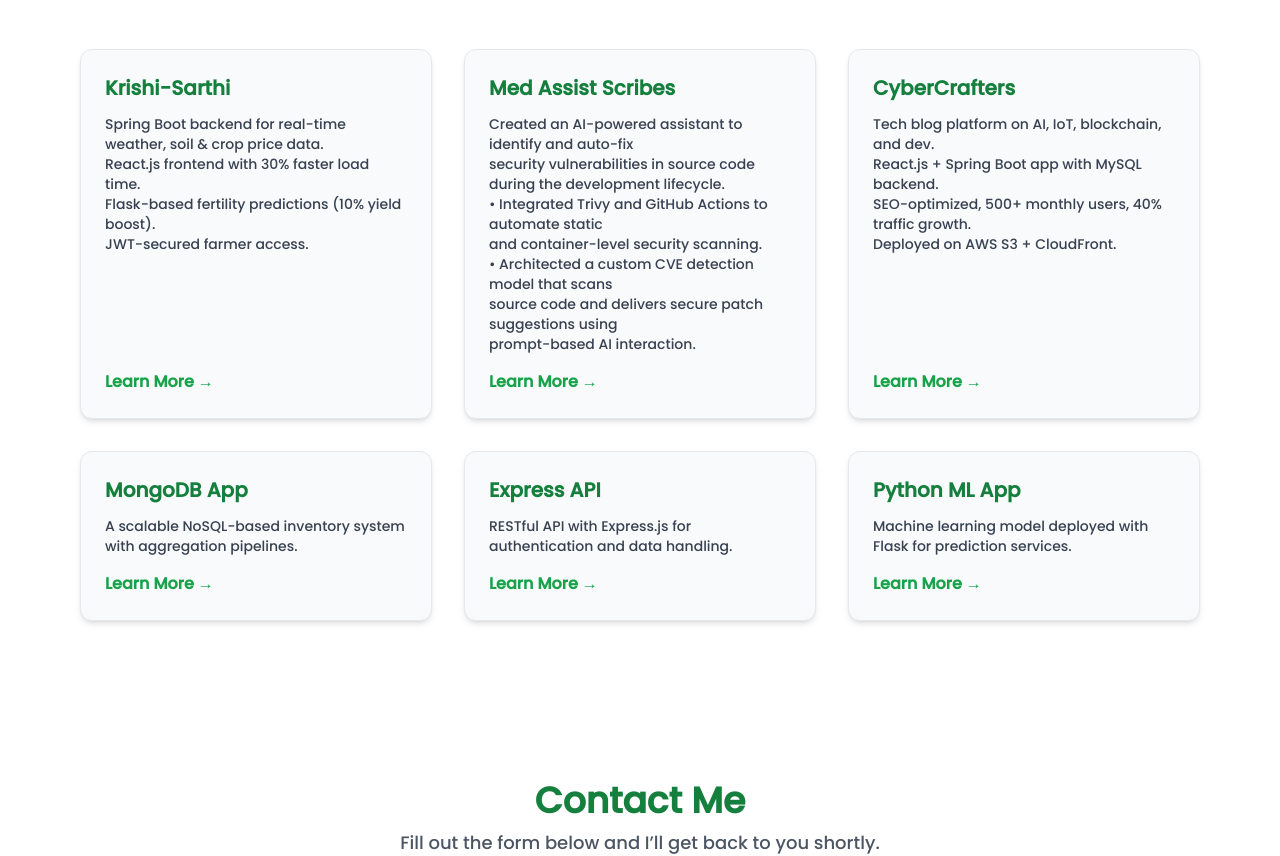
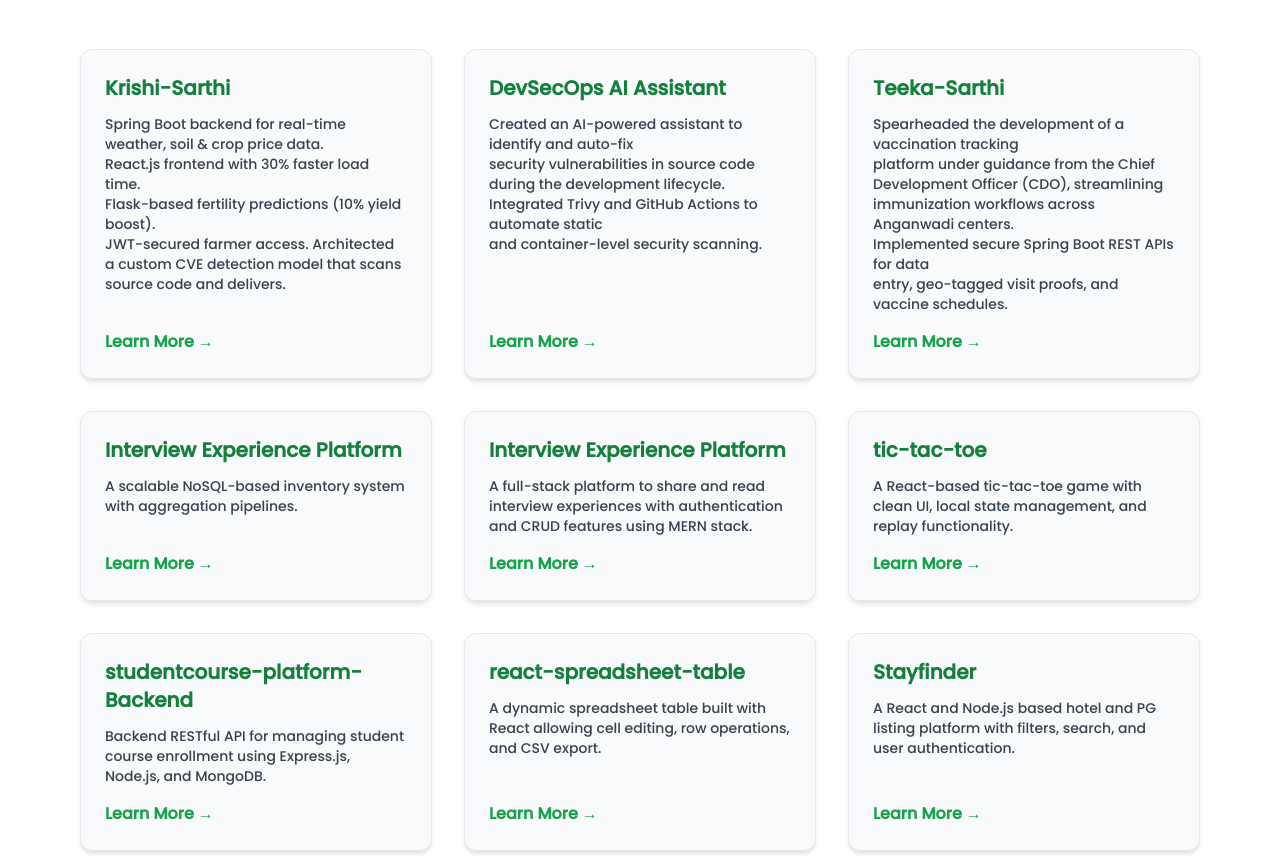
Before and after one commit to anshika-panwar-05-code/Portfolio, a React (Vite) app: page / in a window 1280 px wide. Shown: the part 1786-2642 px from the top of the page. Built offline with nearby package versions, Linux system fonts and the light colour scheme.

Commit message:
Update PortFolio.jsx

```diff
--- a/src/components/PortFolio.jsx
+++ b/src/components/PortFolio.jsx
@@ -20,48 +20,66 @@
       desc: `Spring Boot backend for real-time weather, soil & crop price data.
 React.js frontend with 30% faster load time.
 Flask-based fertility predictions (10% yield boost).
-JWT-secured farmer access.`,
-      code: "https://github.com/Singh-Aviraj",
+JWT-secured farmer access. Architected a custom CVE detection model that scans
+source code and delivers.`,
+      code: "https://github.com/anshika-panwar-05-code",
     },
     {
       id: 2,
-      name: "Med Assist Scribes",
+      name: "DevSecOps AI Assistant",
       desc: `Created an AI-powered assistant to identify and auto-fix
 security vulnerabilities in source code during the development lifecycle.
-• Integrated Trivy and GitHub Actions to automate static
-and container-level security scanning.
-• Architected a custom CVE detection model that scans
-source code and delivers secure patch suggestions using
-prompt-based AI interaction.`,
-      code: "https://github.com/Singh-Aviraj",
+Integrated Trivy and GitHub Actions to automate static
+and container-level security scanning.`,
+      code: "https://github.com/anshika-panwar-05-code",
     },
     {
       id: 3,
-      name: "CyberCrafters",
-      desc: `Tech blog platform on AI, IoT, blockchain, and dev.
-React.js + Spring Boot app with MySQL backend.
-SEO-optimized, 500+ monthly users, 40% traffic growth.
-Deployed on AWS S3 + CloudFront.`,
-      code: "https://github.com/Singh-Aviraj",
+      name: "Teeka-Sarthi",
+      desc: ` Spearheaded the development of a vaccination tracking
+platform under guidance from the Chief Development Officer (CDO), streamlining immunization workflows across
+Anganwadi centers.
+Implemented secure Spring Boot REST APIs for data
+entry, geo-tagged visit proofs, and vaccine schedules.`,
+      code: "https://github.com/anshika-panwar-05-code",
     },
     {
       id: 4,
-      name: "MongoDB App",
+      name: "Interview Experience Platform",
       desc: "A scalable NoSQL-based inventory system with aggregation pipelines.",
-      code: "https://github.com/Singh-Aviraj",
+      code: "https://github.com/anshika-panwar-05-code",
     },
     {
-      id: 5,
-      name: "Express API",
-      desc: "RESTful API with Express.js for authentication and data handling.",
-      code: "https://github.com/Singh-Aviraj",
-    },
-    {
-      id: 6,
-      name: "Python ML App",
-      desc: "Machine learning model deployed with Flask for prediction services.",
-      code: "https://github.com/aviarj/python-ml-app",
-    },
+  id: 4,
+  name: "Interview Experience Platform",
+  desc: "A full-stack platform to share and read interview experiences with authentication and CRUD features using MERN stack.",
+  code: "https://github.com/anshika-panwar-05-code",
+},
+{
+  id: 5,
+  name: "tic-tac-toe",
+  desc: "A React-based tic-tac-toe game with clean UI, local state management, and replay functionality.",
+  code: "https://github.com/anshika-panwar-05-code",
+},
+{
+  id: 6,
+  name: "studentcourse-platform-Backend",
+  desc: "Backend RESTful API for managing student course enrollment using Express.js, Node.js, and MongoDB.",
+  code: "https://github.com/anshika-panwar-05-code",
+},
+{
+  id: 7,
+  name: "react-spreadsheet-table",
+  desc: "A dynamic spreadsheet table built with React allowing cell editing, row operations, and CSV export.",
+  code: "https://github.com/anshika-panwar-05-code",
+},
+{
+  id: 8,
+  name: "Stayfinder",
+  desc: "A React and Node.js based hotel and PG listing platform with filters, search, and user authentication.",
+  code: "https://github.com/anshika-panwar-05-code",
+},
+
   ];
 
   return (
```
